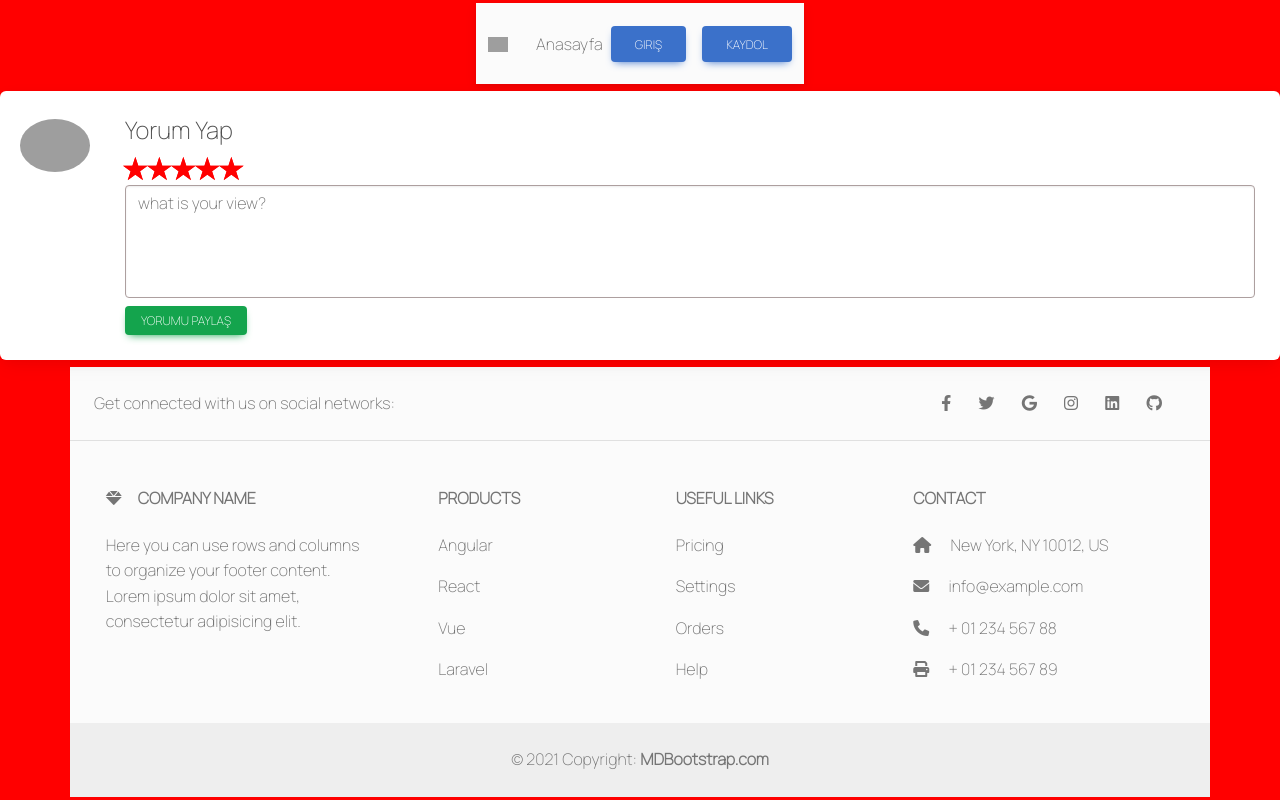
After one commit to ulgerb/20SUBATTEKRAR, a Django app: template appMy/templates/stars.html in a window 1280 px wide, after a click that opens the changed part. The commit adds this page. Run offline with Django 3.2, Linux system fonts and the light colour scheme; the template is opened without the code that fills it, so the values that code supplies are empty; some libraries are stand-ins or nearby versions; grey boxes are pictures that could not be loaded.

Commit message:
comment create

```diff
--- /dev/null
+++ b/appMy/templates/stars.html
@@ -0,0 +1,129 @@
+{% extends 'base.html' %}
+{% load static %}
+
+
+{% block css %}
+<style>
+   @import url('https://fonts.googleapis.com/css2?family=Manrope:wght@200&display=swap');
+
+   html,
+   body {
+      height: 100%
+   }
+
+   body {
+      display: grid;
+      place-items: center;
+      font-family: 'Manrope', sans-serif;
+      background: red;
+
+   }
+
+   .card {
+      position: relative;
+      display: flex;
+      flex-direction: column;
+      min-width: 0;
+      padding: 20px;
+      width: 100%;
+      word-wrap: break-word;
+      background-color: #fff;
+      background-clip: border-box;
+      border-radius: 6px;
+      -moz-box-shadow: 0px 0px 5px 0px rgba(212, 182, 212, 1)
+   }
+   .comment-box {
+      padding: 5px;
+   }
+   .comment-area textarea {
+      resize: none;
+      border: 1px solid #ad9f9f;
+   }
+   .form-control:focus {
+      color: #495057;
+      background-color: #fff;
+      border-color: #ffffff;
+      outline: 0;
+      box-shadow: 0 0 0 1px rgb(255, 0, 0) !important;
+   }
+   .send {
+      color: #fff;
+      background-color: #ff0000;
+      border-color: #ff0000;
+   }
+   .send:hover {
+      color: #fff;
+      background-color: #f50202;
+      border-color: #f50202;
+   }
+   .rating {
+      display: flex;
+      margin-top: -10px;
+      flex-direction: row-reverse;
+      margin-left: -4px;
+      float: left;
+   }
+   .rating>input {
+      display: none
+   }
+   .rating>label {
+      position: relative;
+      width: 24px;
+      height: 42px;
+      font-size: 32px;
+      color: #ff0000;
+      cursor: pointer;
+   }
+   .rating>label::before {
+      content: "\2605";
+      position: absolute;
+      opacity: 0
+   }
+   .rating>label:hover:before,
+   .rating>label:hover~label:before {
+      opacity: 1 !important
+   }
+   .rating>input:checked~label:before {
+      opacity: 1
+   }
+   .rating:hover>input:checked~label:before {
+      opacity: 0.4
+   }
+</style>
+{% endblock css %}
+
+
+
+{% block main %}
+<div class="card">
+   <div class="row">
+      <div style="width: 100px;">
+         <img src="https://i.imgur.com/xELPaag.jpg" width="70" class="rounded-circle mt-2">
+      </div>
+      <div class="col">
+         <div class="comment-box ml-2">
+            <h4>Yorum Yap</h4>
+            <div class="rating">
+               <input type="radio" name="rating" value="5" id="5"><label for="5">☆</label>
+               <input type="radio" name="rating" value="4" id="4"><label for="4">☆</label>
+               <input type="radio" name="rating" value="3" id="3"><label for="3">☆</label>
+               <input type="radio" name="rating" value="2" id="2"><label for="2">☆</label>
+               <input type="radio" name="rating" value="1" id="1"><label for="1">☆</label>
+            </div>
+            <div class="comment-area">
+               <textarea class="form-control" placeholder="what is your view?" rows="4"></textarea>
+            </div>
+            <div class="comment-btns mt-2">
+               <div class="row">
+                  <div class="col-6">
+                     <div class="pull-left">
+                        <button class="btn btn-success btn-sm">Yorumu Paylaş</button>
+                     </div>
+                  </div>
+               </div>
+            </div>
+         </div>
+      </div>
+   </div>
+</div>
+{% endblock main %}
--- a/appMy/views.py
+++ b/appMy/views.py
@@ -163,7 +163,7 @@ def addProduct(request):
       image = request.FILES.get("image")
       category = categorys.get(slug=slugcate) # id=5 slug=telefon
 
-      product = Product(title=title, price=price, stok=stok, category=category,
+      product = Product(title=title, oldprice=price, stok=stok, category=category,
                          text=text, image=image, user=request.user)
       if discount_per:
          product.discount_per = discount_per
```
Also changed, not shown: appMy/models.py (+12 -1 lines), appMy/templates/detail.html (+59 -0 lines), appMy/migrations/0009_comment.py (added), appMy/migrations/0010_product_rating_total.py (added), appMy/migrations/0011_alter_product_rating_total.py (added), db.sqlite3, media/product/iphone.jfif (added).
